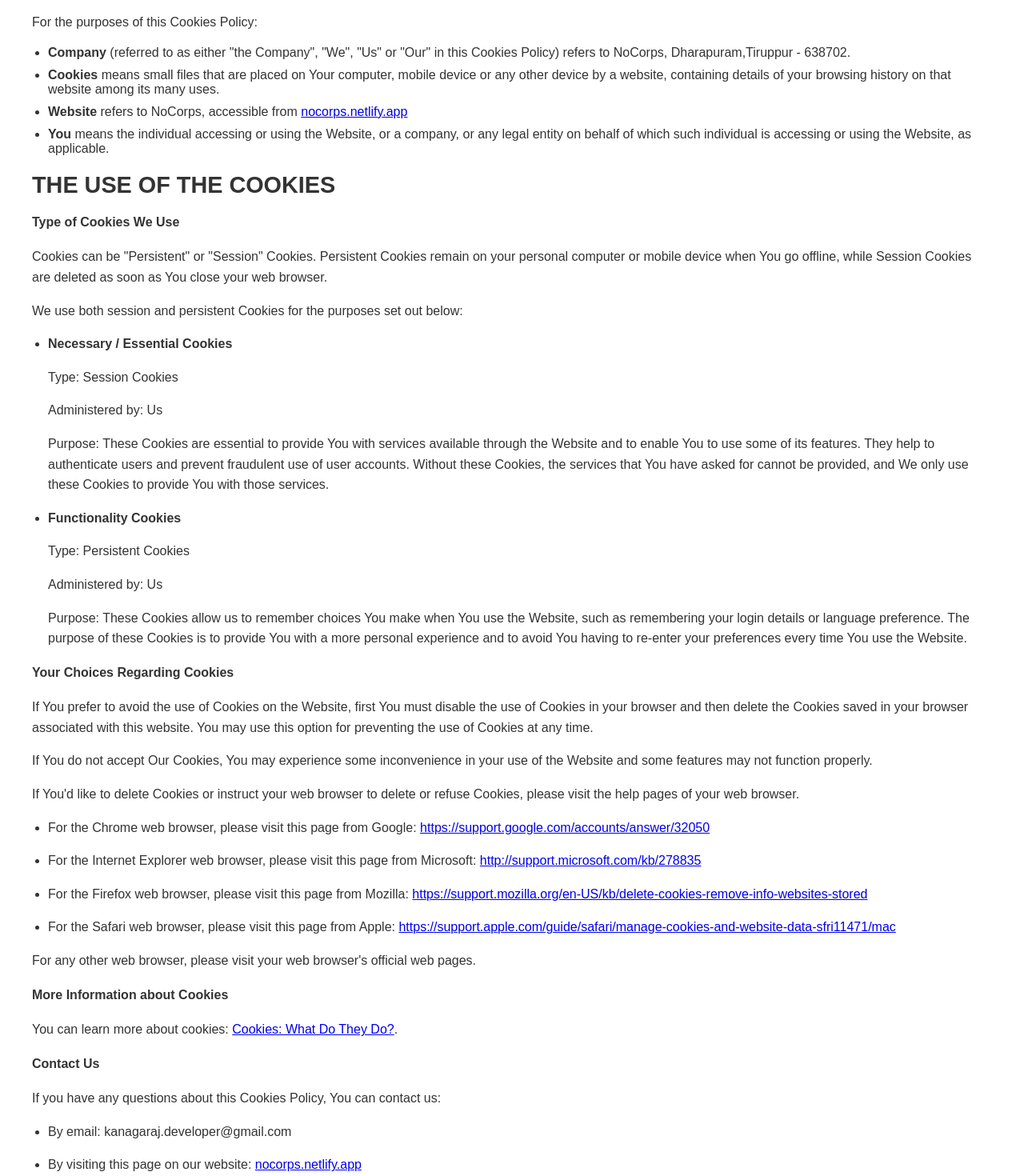
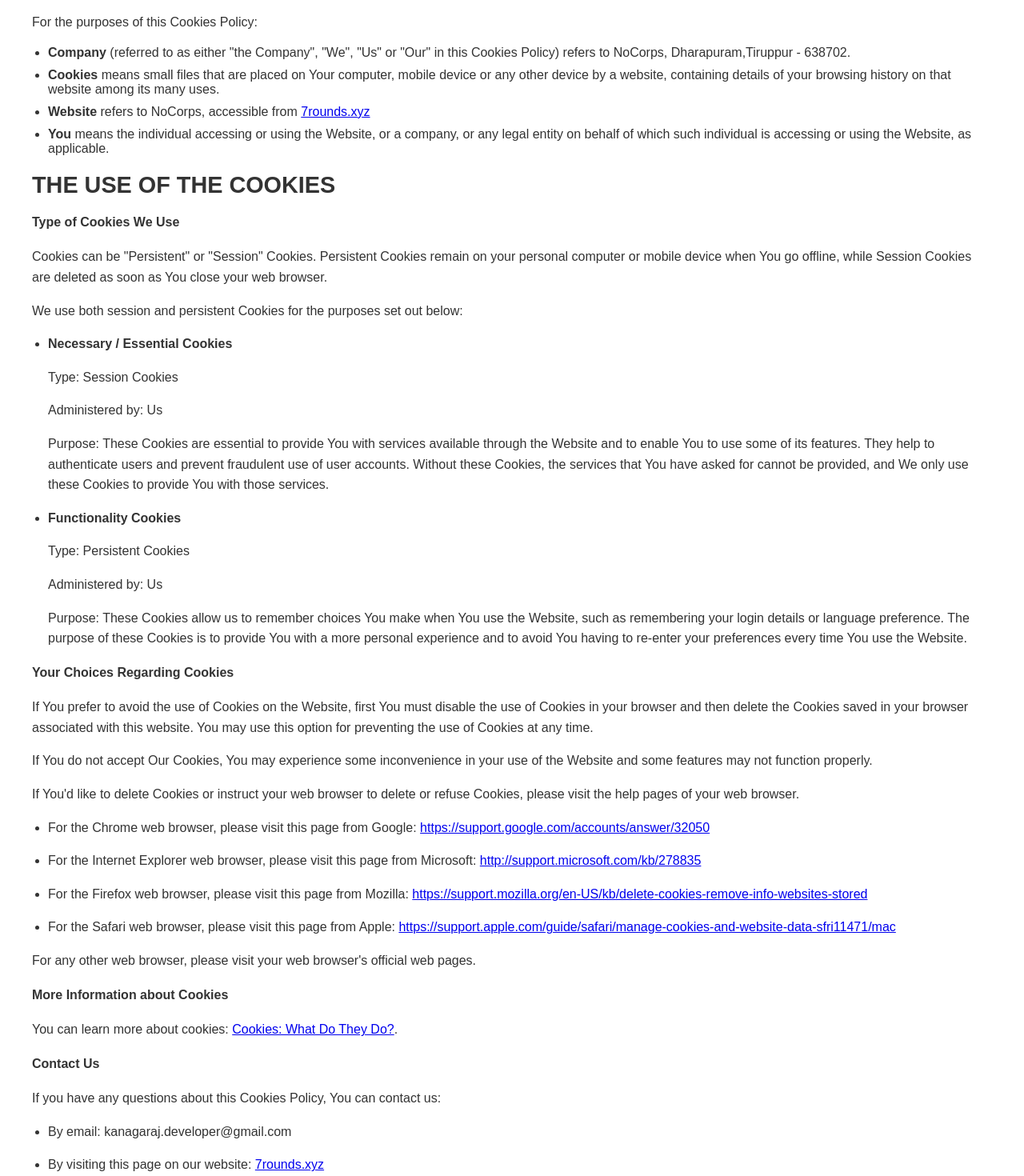
Before and after one commit to KANAGARAJ-M/NoCorps-WebSite, a React (Create React App) app: page /web/NoCorps/cookie-policy in a window 1280 px wide. Shown: the part 600-2070 px from the top of the page at 80% size. Built offline with nearby package versions, Linux system fonts and the light colour scheme.

Commit message:
Update webCookiePolicy.js

```diff
--- a/src/policies-and-tc/webCookiePolicy.js
+++ b/src/policies-and-tc/webCookiePolicy.js
@@ -6,7 +6,7 @@
     <div className="privacy-container">
         <h1>Cookies Policy</h1>
 <p>Last updated: February 14, 2025</p>
-<p>This Cookies Policy explains what Cookies are and how We use them. You should read this policy so You can understand what type of cookies We use, or the information We collect using Cookies and how that information is used. This Cookies Policy has been created with the help of the <a href="https://www.freeprivacypolicy.com/free-cookies-policy-generator/" target="_blank">Free Cookies Policy Generator</a>.</p>
+<p>This Cookies Policy explains what Cookies are and how We use them. You should read this policy so You can understand what type of cookies We use, or the information We collect using Cookies and how that information is used. This Cookies Policy has been created with the help of the <a href="https://www.freeprivacypolicy.com/free-cookies-policy-generator/" rel="noreferrer" target="_blank">Free Cookies Policy Generator</a>.</p>
 <p>Cookies do not typically contain any information that personally identifies a user, but personal information that we store about You may be linked to the information stored in and obtained from Cookies. For further information on how We use, store and keep your personal data secure, see our Privacy Policy.</p>
 <p>We do not store sensitive personal information, such as mailing addresses, account passwords, etc. in the Cookies We use.</p>
 <h2>Interpretation and Definitions</h2>
@@ -17,7 +17,7 @@
 <ul>
 <li><strong>Company</strong> (referred to as either &quot;the Company&quot;, &quot;We&quot;, &quot;Us&quot; or &quot;Our&quot; in this Cookies Policy) refers to NoCorps, Dharapuram,Tiruppur - 638702.</li>
 <li><strong>Cookies</strong> means small files that are placed on Your computer, mobile device or any other device by a website, containing details of your browsing history on that website among its many uses.</li>
-<li><strong>Website</strong> refers to NoCorps, accessible from <a href="nocorps.netlify.app" rel="external nofollow noopener" target="_blank">nocorps.netlify.app</a></li>
+<li><strong>Website</strong> refers to NoCorps, accessible from <a href="7rounds.xyz" rel="external nofollow noopener" target="_blank">7rounds.xyz</a></li>
 <li><strong>You</strong> means the individual accessing or using the Website, or a company, or any legal entity on behalf of which such individual is accessing or using the Website, as applicable.</li>
 </ul>
 <h2>The use of the Cookies</h2>
@@ -66,7 +66,7 @@
 <p>By email: kanagaraj.developer@gmail.com</p>
 </li>
 <li>
-<p>By visiting this page on our website: <a href="nocorps.netlify.app" rel="external nofollow noopener" target="_blank">nocorps.netlify.app</a></p>
+<p>By visiting this page on our website: <a href="7rounds.xyz" rel="external nofollow noopener" target="_blank">7rounds.xyz</a></p>
 </li>
 </ul>
 
```
